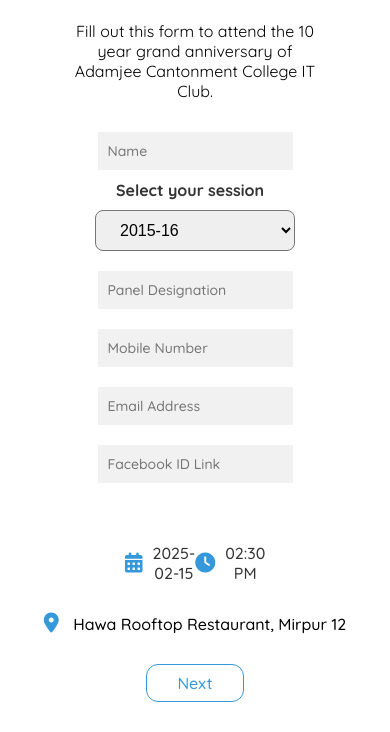
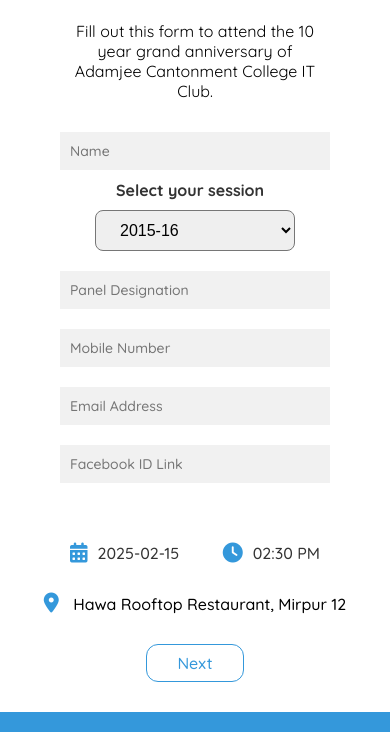
Before and after one commit to Sakib-TheLastCosmos/accitc-anniversary-form-2025, a website built with webpack: page src/index.html in a window 390 px wide. Shown: the part 177-909 px from the top of the page. Built offline with nearby package versions, Linux system fonts and the light colour scheme; some packages are replaced by stand-ins of ours; no server answers.

Commit message:
Responsiveness and thumbnails

```diff
--- a/src/index.html
+++ b/src/index.html
@@ -7,6 +7,11 @@
 
     <link rel="stylesheet" href="style.css">
     <link href="https://cdnjs.cloudflare.com/ajax/libs/font-awesome/6.0.0-beta3/css/all.min.css" rel="stylesheet">
+
+    <meta property="og:url" content="https://sakib-thelastcosmos.github.io/accitc-anniversary-form-2025/dist//" />
+    <meta property="og:image" content="https://raw.githubusercontent.com/Sakib-TheLastCosmos/accitc-anniversary-form-2025/refs/heads/master/src/assets/images/1.jpg" />
+    <meta property="og:title" content="ACCITC 10 years Anniversary Registration Form" />
+    <meta property="og:description" content="Fill out this form to attend the grand celebration of 10 years of Adamjee Cantonment College IT Club" />
 </head>
 <body>
 
--- a/src/style.css
+++ b/src/style.css
@@ -74,11 +74,13 @@
     justify-content: space-between; /* Distribute space evenly */
     width: 40%; /* Adjust width as necessary */
     max-width: 800px; /* Set a max-width to prevent it from becoming too wide */
+    min-width: 250px;
     padding: 20px;
     margin-top: 30px;
     background-color: #fff;
     /* box-shadow: 0px 0px 10px rgba(0, 0, 0, 0.1); */
     border-radius: 8px;
+    gap: 20px;
 }
 
 .event-details div {
@@ -320,6 +322,7 @@
     background-color: #f1f1f1;
     border: none;
     width: 50%;
+    min-width: 250px;
     outline: none;
     font-size: 14px !important;
   }
```
